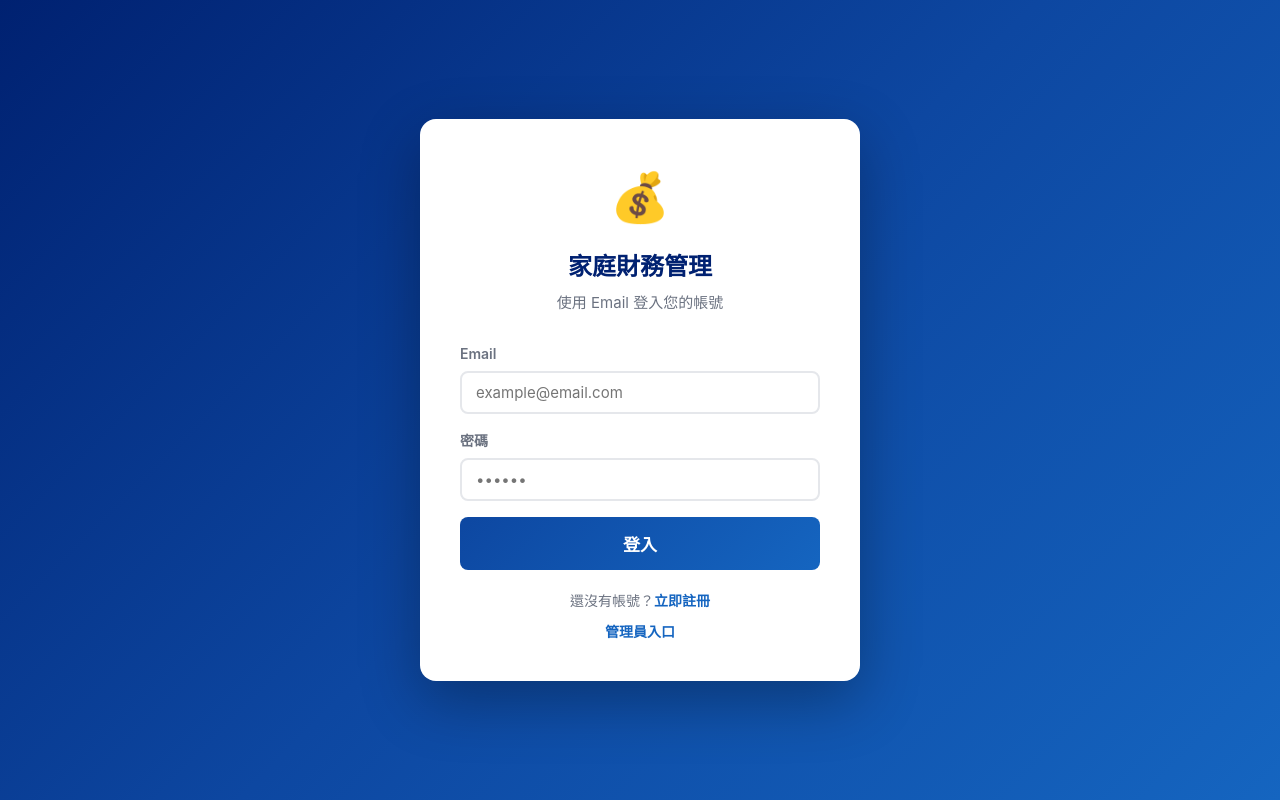
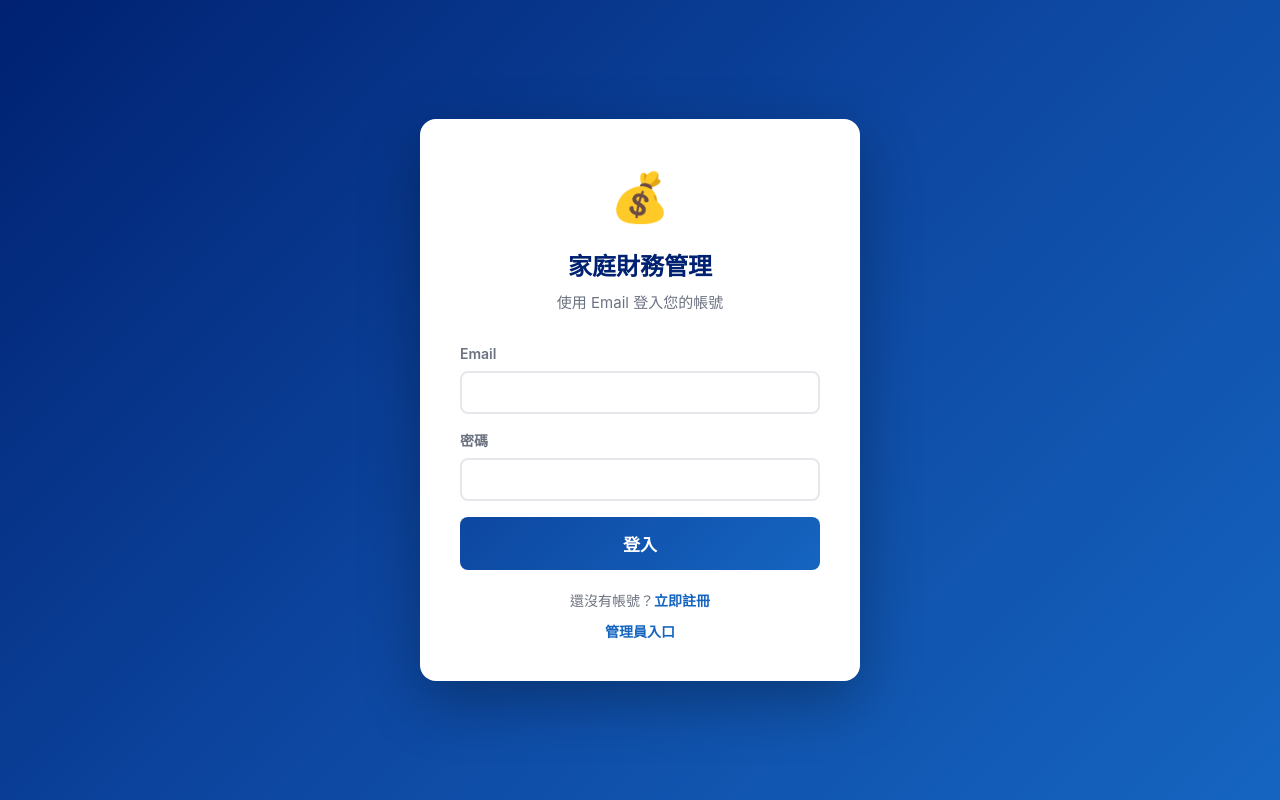
Before and after one commit to jewelrylin/family-finance, a React (Vite) app in the folder client/: page / in a window 1280 px wide. Built offline with nearby package versions, Linux system fonts and the light colour scheme.

Commit message:
Change admin email to 'admin', remove input placeholders

```diff
--- a/client/src/components/ExpenseForm.jsx
+++ b/client/src/components/ExpenseForm.jsx
@@ -53,7 +53,7 @@ export default function ExpenseForm({ categories, onSuccess, transactions }) {
             </div>
             <div className="input-group">
               <label>金額</label>
-              <input type="number" step="0.01" value={form.amount} onChange={e => setForm({ ...form, amount: e.target.value })} placeholder="0" required />
+              <input type="number" step="0.01" value={form.amount} onChange={e => setForm({ ...form, amount: e.target.value })} required />
             </div>
             <div className="input-group">
               <label>日期</label>
@@ -61,7 +61,7 @@ export default function ExpenseForm({ categories, onSuccess, transactions }) {
             </div>
             <div className="input-group">
               <label>備註</label>
-              <input value={form.note} onChange={e => setForm({ ...form, note: e.target.value })} placeholder="備註說明" />
+              <input value={form.note} onChange={e => setForm({ ...form, note: e.target.value })} />
             </div>
             <div style={{ display: 'flex', gap: 8 }}>
               <button type="submit" className="btn btn-primary" style={{ flex: 1 }}>
--- a/client/src/components/IncomeForm.jsx
+++ b/client/src/components/IncomeForm.jsx
@@ -53,7 +53,7 @@ export default function IncomeForm({ categories, onSuccess, transactions }) {
             </div>
             <div className="input-group">
               <label>金額</label>
-              <input type="number" step="0.01" value={form.amount} onChange={e => setForm({ ...form, amount: e.target.value })} placeholder="0" required />
+              <input type="number" step="0.01" value={form.amount} onChange={e => setForm({ ...form, amount: e.target.value })} required />
             </div>
             <div className="input-group">
               <label>日期</label>
@@ -61,7 +61,7 @@ export default function IncomeForm({ categories, onSuccess, transactions }) {
             </div>
             <div className="input-group">
               <label>備註</label>
-              <input value={form.note} onChange={e => setForm({ ...form, note: e.target.value })} placeholder="備註說明" />
+              <input value={form.note} onChange={e => setForm({ ...form, note: e.target.value })} />
             </div>
             <div style={{ display: 'flex', gap: 8 }}>
               <button type="submit" className="btn btn-primary" style={{ flex: 1 }}>
--- a/client/src/components/InvestmentForm.jsx
+++ b/client/src/components/InvestmentForm.jsx
@@ -57,7 +57,7 @@ export default function InvestmentForm({ categories, onSuccess, transactions })
             </div>
             <div className="input-group">
               <label>金額</label>
-              <input type="number" step="0.01" value={form.amount} onChange={e => setForm({ ...form, amount: e.target.value })} placeholder="0" required />
+              <input type="number" step="0.01" value={form.amount} onChange={e => setForm({ ...form, amount: e.target.value })} required />
             </div>
             <div className="input-group">
               <label>日期</label>
@@ -65,7 +65,7 @@ export default function InvestmentForm({ categories, onSuccess, transactions })
             </div>
             <div className="input-group">
               <label>備註</label>
-              <input value={form.note} onChange={e => setForm({ ...form, note: e.target.value })} placeholder="備註說明" />
+              <input value={form.note} onChange={e => setForm({ ...form, note: e.target.value })} />
             </div>
             <div style={{ display: 'flex', gap: 8 }}>
               <button type="submit" className="btn btn-primary" style={{ flex: 1 }}>
--- a/client/src/pages/Login.jsx
+++ b/client/src/pages/Login.jsx
@@ -79,11 +79,11 @@ export default function Login({ onSwitch }) {
             <form onSubmit={handleAdminLogin}>
               <div className="input-group">
                 <label>管理員 Email</label>
-                <input value={adminEmail} onChange={e => setAdminEmail(e.target.value)} placeholder="admin@familyfinance.com" />
+                <input value={adminEmail} onChange={e => setAdminEmail(e.target.value)} />
               </div>
               <div className="input-group">
                 <label>管理員密碼</label>
-                <input type="password" value={adminPassword} onChange={e => setAdminPassword(e.target.value)} placeholder="••••••" />
+                <input type="password" value={adminPassword} onChange={e => setAdminPassword(e.target.value)} />
               </div>
               <button type="submit" className="btn btn-primary btn-lg" style={{ width: '100%' }}>
                 登入管理
@@ -134,7 +134,7 @@ export default function Login({ onSwitch }) {
                       type="text"
                       value={resetPasswords[u.id] || ''}
                       onChange={e => setResetPasswords(prev => ({ ...prev, [u.id]: e.target.value }))}
-                      placeholder="輸入新密碼"
+
                       style={{ width: 120, padding: '6px 10px', border: '2px solid var(--border)', borderRadius: 6, fontSize: 14 }}
                     />
                   </td>
@@ -174,11 +174,11 @@ export default function Login({ onSwitch }) {
         <form onSubmit={handleSubmit}>
           <div className="input-group">
             <label>Email</label>
-            <input type="email" value={email} onChange={e => setEmail(e.target.value)} placeholder="example@email.com" required />
+            <input type="email" value={email} onChange={e => setEmail(e.target.value)} required />
           </div>
           <div className="input-group">
             <label>密碼</label>
-            <input type="password" value={password} onChange={e => setPassword(e.target.value)} placeholder="••••••" />
+            <input type="password" value={password} onChange={e => setPassword(e.target.value)} />
           </div>
           <button type="submit" className="btn btn-primary btn-lg" style={{ width: '100%' }} disabled={loading}>
             {loading ? '登入中...' : '登入'}
--- a/client/src/pages/Register.jsx
+++ b/client/src/pages/Register.jsx
@@ -46,23 +46,23 @@ export default function Register({ onSwitch }) {
         <form onSubmit={handleSubmit}>
           <div className="input-group">
             <label>Email *</label>
-            <input type="email" value={email} onChange={e => setEmail(e.target.value)} placeholder="example@email.com" required />
+            <input type="email" value={email} onChange={e => setEmail(e.target.value)} required />
           </div>
           <div className="input-group">
             <label>顯示名稱（選填，預設使用 Email 前綴）</label>
-            <input value={displayName} onChange={e => setDisplayName(e.target.value)} placeholder="例如：子捷" />
+            <input value={displayName} onChange={e => setDisplayName(e.target.value)} />
           </div>
           <div className="input-group">
             <label>密碼 *</label>
-            <input type="password" value={password} onChange={e => setPassword(e.target.value)} placeholder="至少4個字元" required />
+            <input type="password" value={password} onChange={e => setPassword(e.target.value)} required />
           </div>
           <div className="input-group">
             <label>確認密碼 *</label>
-            <input type="password" value={confirmPassword} onChange={e => setConfirmPassword(e.target.value)} placeholder="再次輸入密碼" required />
+            <input type="password" value={confirmPassword} onChange={e => setConfirmPassword(e.target.value)} required />
           </div>
           <div className="input-group">
             <label>家庭邀請碼（選填，留空則尚未加入家庭）</label>
-            <input value={inviteCode} onChange={e => setInviteCode(e.target.value.toUpperCase())} placeholder="例如：ABC12345" />
+            <input value={inviteCode} onChange={e => setInviteCode(e.target.value.toUpperCase())} />
           </div>
           <button type="submit" className="btn btn-primary btn-lg" style={{ width: '100%' }} disabled={loading}>
             {loading ? '註冊中...' : '註冊'}
```
Also changed, not shown: client/src/components/FamilyManager.jsx (+6 -6 lines), 1 other file (tests, documents, lock files or other folders).
